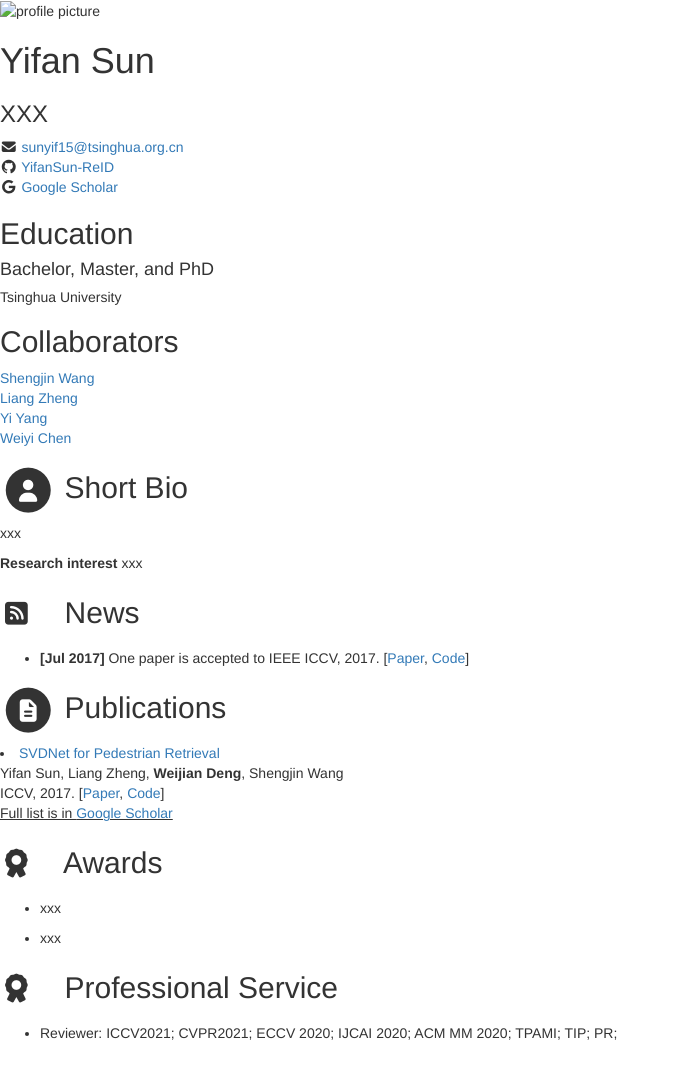
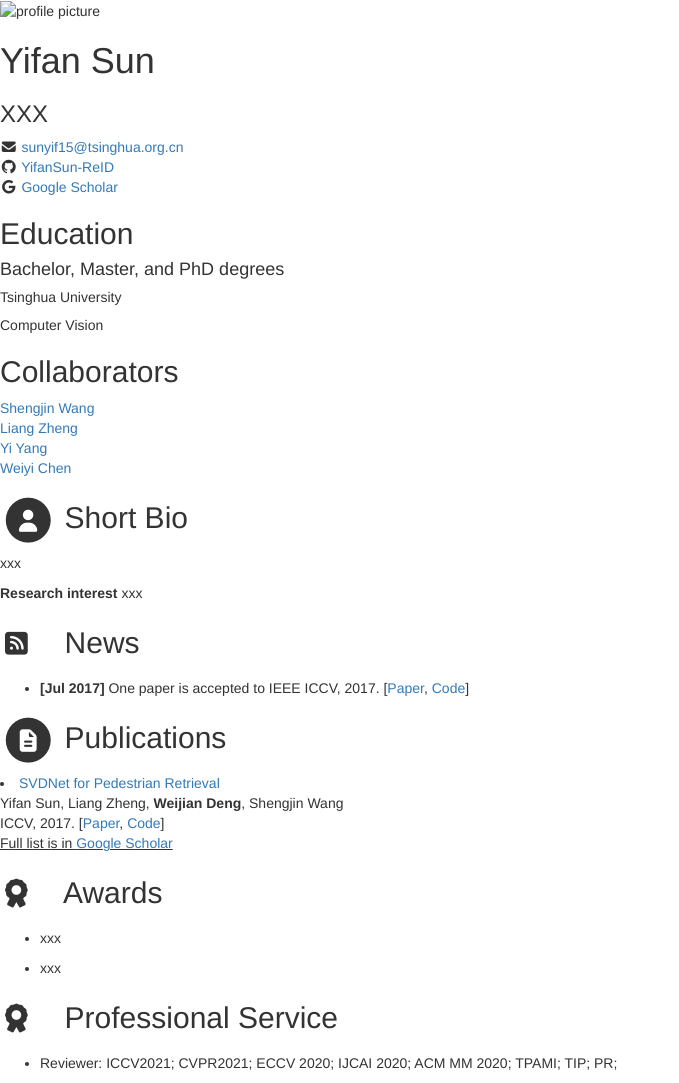
Before and after one commit to YifanSun-ReID/YifanSun-ReID.github.io, a Jekyll site: the page built from index.html, in a window 1280 px wide. Shown: the whole page, without its empty margins (0-679 px from the left). Built offline with Jekyll 4.4.1, drawn with Linux system fonts in a browser that asks for light colours; nearby versions of some CDN libraries; library files that are not in the unit come from our copies; a script that is not in the unit is left out; before the commit the page ends 1053 px from its top, so only the background shows below that.

Commit message:
Update data.yml

```diff
--- a/_data/data.yml
+++ b/_data/data.yml
@@ -72,9 +72,9 @@ projects:
 
 
 education:
-  - degree: Bachelor, Master, and PhD
+  - degree: Bachelor, Master, and PhD degrees
     university: Tsinghua University
-#    time: xxx
+    time: Computer Vision
     details: |
       - Computer Vision
 
```
